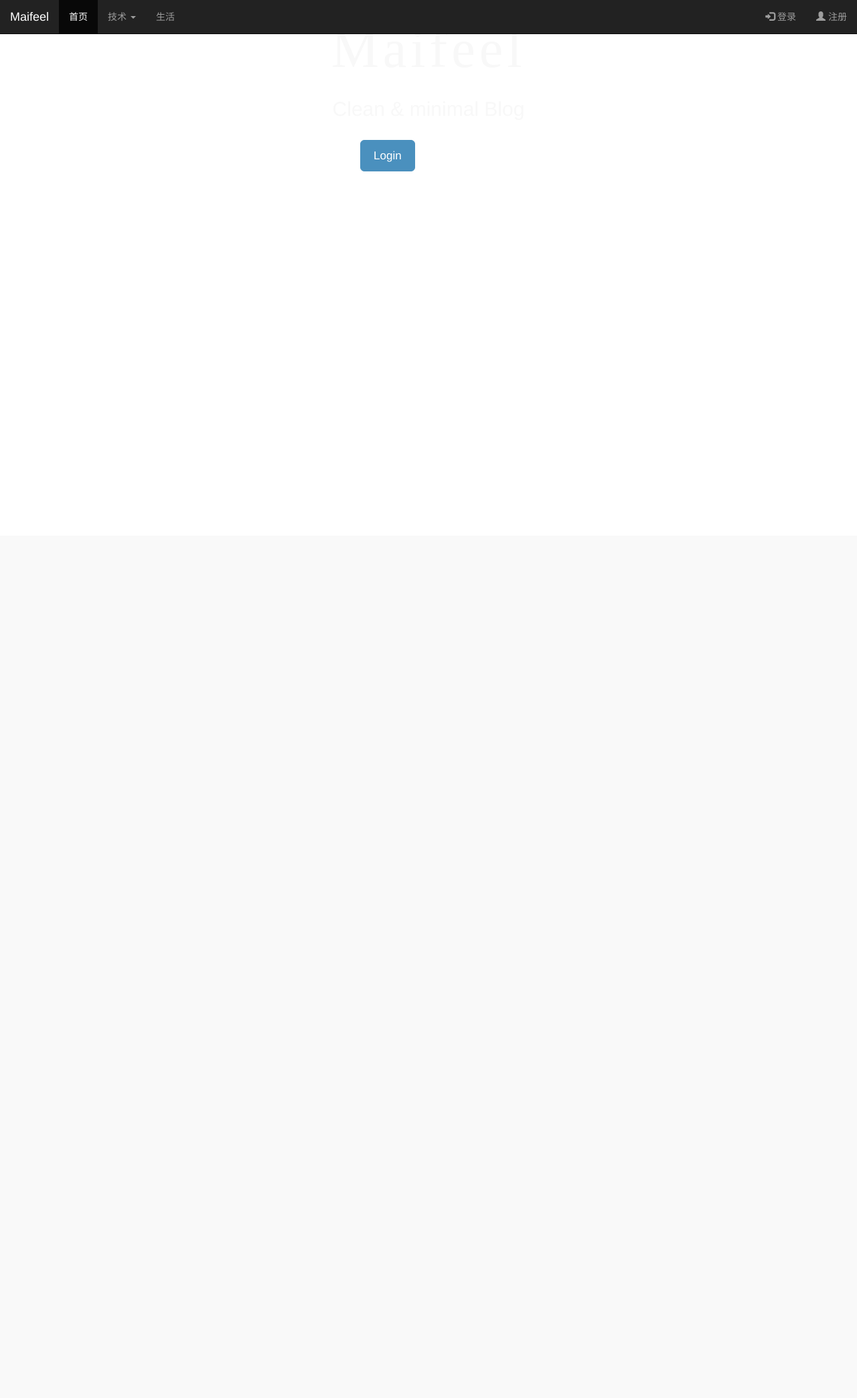
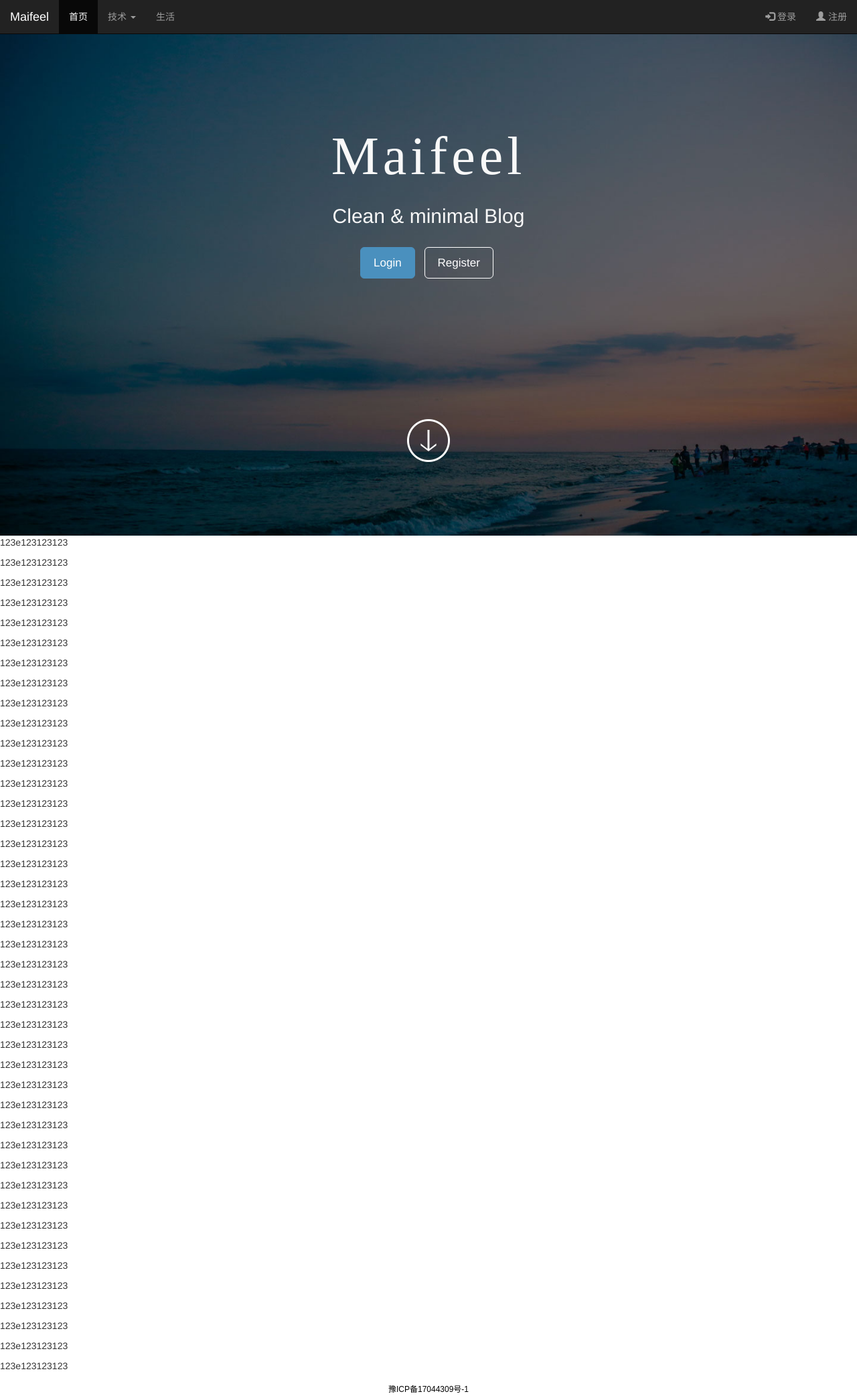
Before and after one commit to BreezeDawn/flask-blog, a Flask app: page / in a window 1280 px wide. Shown: the whole page at 67% size. Before the commit the page ends 256 px from the top, so only its background shows below. Run offline with Flask 2, Linux system fonts and the light colour scheme; parts of the project's set-up code (start-up, migrations or seed data) failed here and were passed over; some libraries are stand-ins or nearby versions.

Commit message:
首页导航变色,加入底部备案号

```diff
--- a/app/static/css/main.css
+++ b/app/static/css/main.css
@@ -2,6 +2,32 @@
 /* base.html */
 
 ::selection{background: #1abc9c;}
+
+/* 底部备案 */
+.recordcode {
+    padding-top: 6px;
+    height: 16px;
+    line-height: 16px;
+    text-align: center;
+    font-family: Arial, Helvetica, sans-serif;
+    margin-bottom: 12px;
+}
+.recordcode a{
+    color:black;
+    text-decoration: none;
+    font-size: 12px;
+}
+
+/* .recordcode a i {
+    display: inline-block;
+    width: 14px;
+    height: 16px;
+    margin-right: 6px;
+    background: url(../img/icon-police.png) 0 0 no-repeat;
+    vertical-align: middle;
+    margin-top: -4px;
+} */
+
 
 /* 导航登录注册按钮 */
 .login-btn,.register-btn {
--- a/app/static/js/main.js
+++ b/app/static/js/main.js
@@ -1,13 +1,5 @@
 // 初始化wow.js
 new WOW().init();
-
-// ----------------------------------------------------------
-// 首页 首页 首页 首页 首页 首页 首页 首页 首页 首页 首页 首页 首页
-
-// 首页图片 最大显示
-var wh = window.innerHeight;
-$('.content-header').css({'height':wh+'px'});
-
 
 // ----------------------------------------------------------
 // 登录页面 登录页面 登录页面 登录页面 登录页面 登录页面 登录页面 登录页面 登录页面
@@ -279,13 +271,3 @@
             }
         })
 })
-
-
-$('#content-header-circle a').hover(
-    function () {
-        $('#content-header-circle img').attr('class',"animated infinite bounce")
-},
-    function(){
-        $('#content-header-circle img').attr('class',"")
-}
-)
--- a/app/templates/base.html
+++ b/app/templates/base.html
@@ -240,8 +240,15 @@
     {%- endblock navbar %}
 
     {# ###content：用户定义的页面内容 #}
+
     {% block content -%}
     {%- endblock content %}
+
+    {% block bottom %}
+    <div class="recordcode">
+        <a href="http://www.miit.gov.cn/"><i></i>豫ICP备17044309号-1</a>
+    </div>
+    {% endblock bottom %}
 
     {# ###scripts：文档底部的JavaScript声明 #}
     {% block scripts %}
--- a/app/templates/index.html
+++ b/app/templates/index.html
@@ -19,4 +19,80 @@
     </div>
     </div>
 
+<p>123e123123123</p>
+<p>123e123123123</p>
+<p>123e123123123</p>
+<p>123e123123123</p>
+<p>123e123123123</p>
+<p>123e123123123</p>
+<p>123e123123123</p>
+<p>123e123123123</p>
+<p>123e123123123</p>
+<p>123e123123123</p>
+<p>123e123123123</p>
+<p>123e123123123</p>
+<p>123e123123123</p>
+<p>123e123123123</p>
+<p>123e123123123</p>
+<p>123e123123123</p>
+<p>123e123123123</p>
+<p>123e123123123</p>
+<p>123e123123123</p>
+<p>123e123123123</p>
+<p>123e123123123</p>
+<p>123e123123123</p>
+<p>123e123123123</p>
+<p>123e123123123</p>
+<p>123e123123123</p>
+<p>123e123123123</p>
+<p>123e123123123</p>
+<p>123e123123123</p>
+<p>123e123123123</p>
+<p>123e123123123</p>
+<p>123e123123123</p>
+<p>123e123123123</p>
+<p>123e123123123</p>
+<p>123e123123123</p>
+<p>123e123123123</p>
+<p>123e123123123</p>
+<p>123e123123123</p>
+<p>123e123123123</p>
+<p>123e123123123</p>
+<p>123e123123123</p>
+<p>123e123123123</p>
+<p>123e123123123</p>
 {% endblock %}
+
+{% block bottom %}
+{{ super() }}
+{% endblock bottom %}
+
+{% block scripts %}
+{{ super() }}
+<script>
+// 首页封面 背景图最大显示
+var wh = window.innerHeight;
+$('.content-header').css({'height':wh+'px'});
+
+// 首页封面 向下按钮弹跳
+$('#content-header-circle a').hover(
+    function () {
+        $('#content-header-circle img').attr('class',"animated infinite bounce")
+},
+    function(){
+        $('#content-header-circle img').attr('class',"")
+}
+)
+
+
+//首页导航 自动变色
+$(this).scroll(function(){
+    if (scrollY >= wh){
+        $('nav').removeClass('navbar-inverse')
+    }else{
+        $('nav').addClass('navbar-inverse')
+    }
+})
+
+</script>
+{%- endblock scripts %}
```
